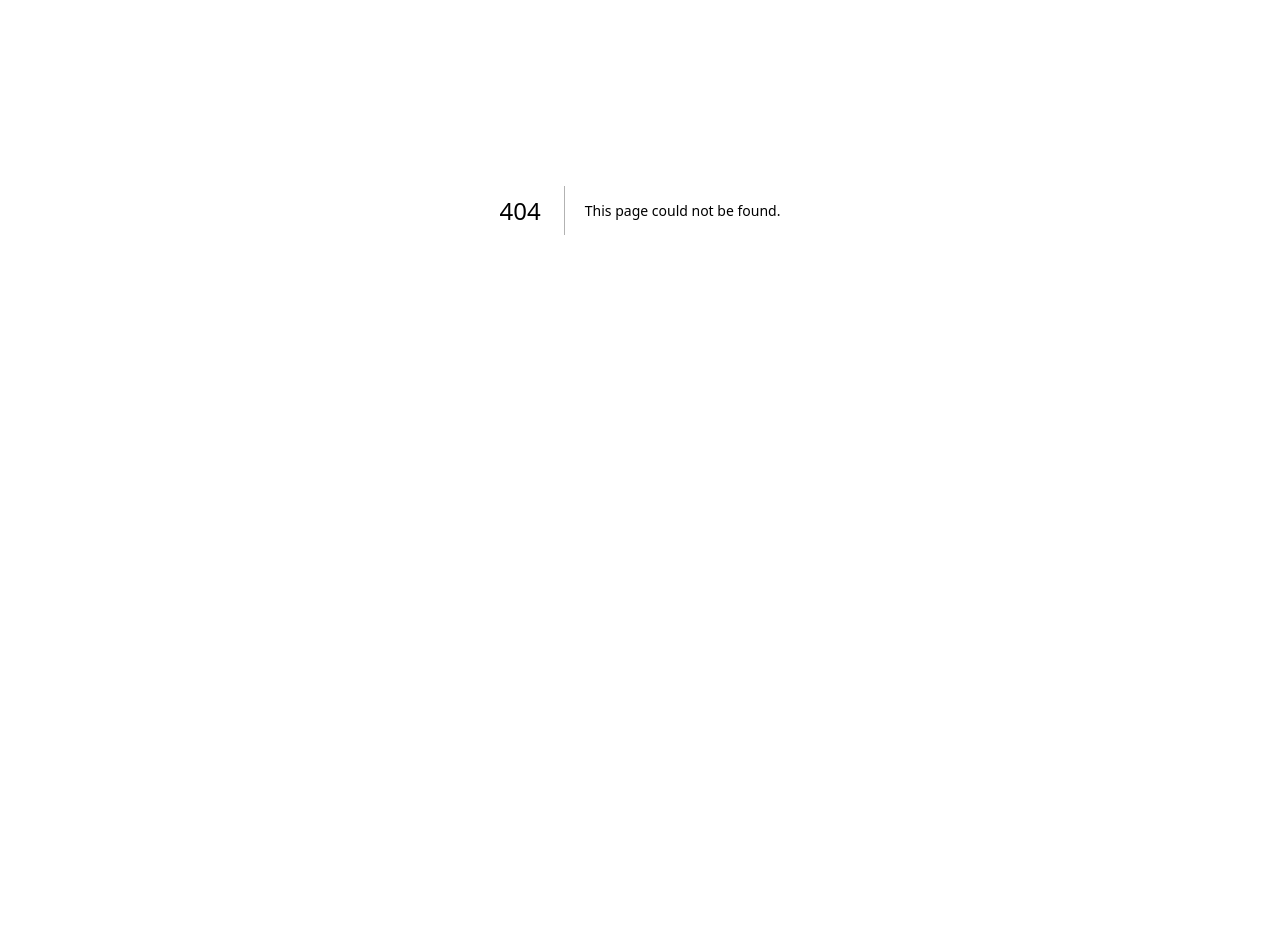
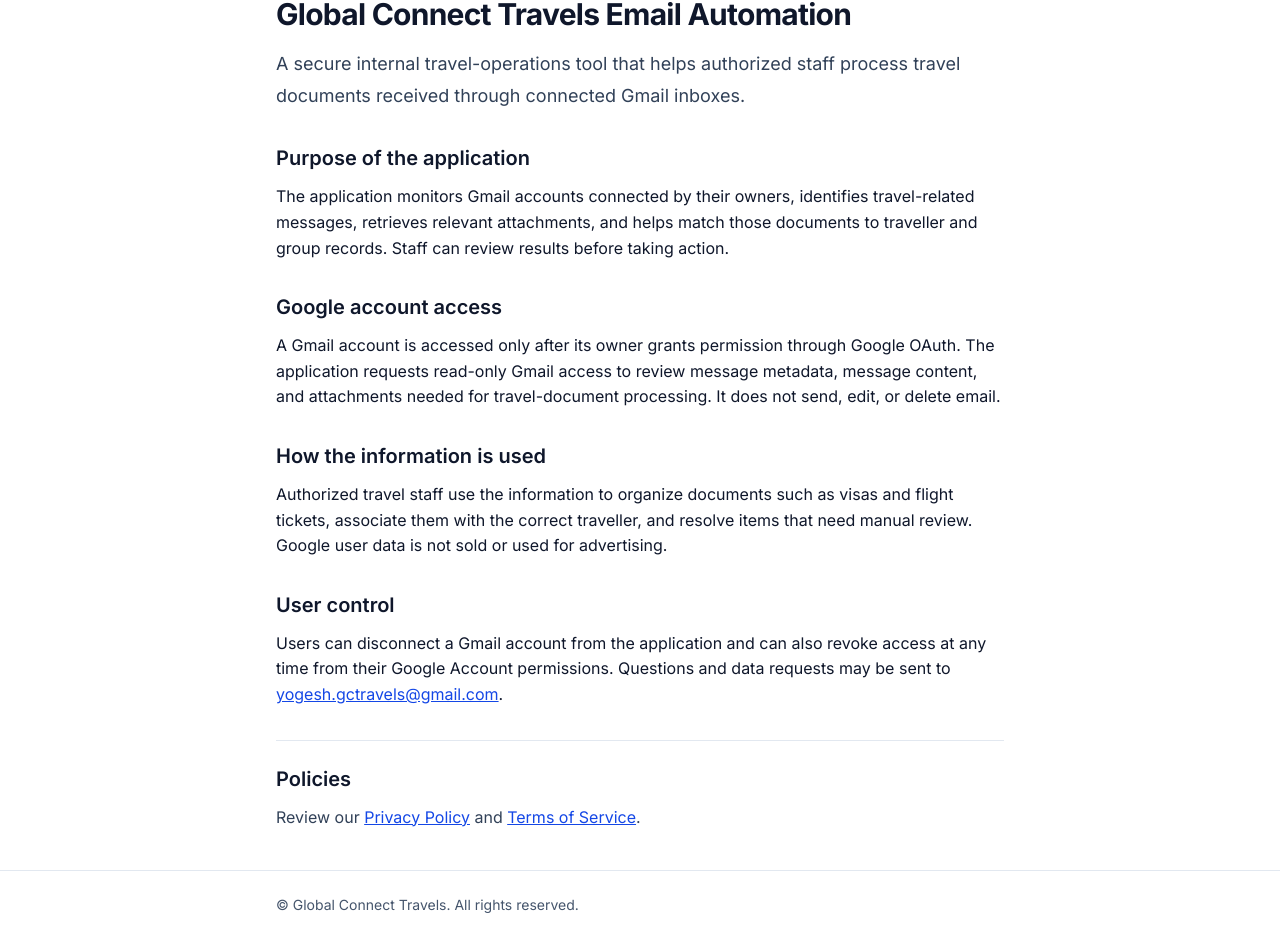
Before and after one commit to Cyphire2025/PassDetection, a Next.js app in the folder frontend/: page /email-automation in a window 1280 px wide. Before the commit this address had no page. Shown: the part 190-1129 px from the top of the page. Before the commit the page ends 800 px from the top, so only its background shows below. Built offline with nearby package versions, Linux system fonts and the light colour scheme.

Commit message:
Add public OAuth application homepage

```diff
--- /dev/null
+++ b/frontend/app/(legal)/email-automation/page.tsx
@@ -0,0 +1,93 @@
+import type { Metadata } from "next";
+import Link from "next/link";
+
+export const metadata: Metadata = {
+  title: "Global Connect Travels Email Automation",
+  description:
+    "Public information about the Global Connect Travels Email Automation application.",
+  robots: { index: true, follow: true },
+};
+
+export default function EmailAutomationPage() {
+  return (
+    <article className="space-y-8">
+      <div>
+        <p className="text-sm font-semibold uppercase tracking-wide text-blue-700">
+          Global Connect Travels
+        </p>
+        <h1 className="mt-2 text-3xl font-bold tracking-tight">
+          Global Connect Travels Email Automation
+        </h1>
+        <p className="mt-4 text-lg leading-8 text-slate-700">
+          A secure internal travel-operations tool that helps authorized staff
+          process travel documents received through connected Gmail inboxes.
+        </p>
+      </div>
+
+      <section className="space-y-3">
+        <h2 className="text-xl font-semibold">Purpose of the application</h2>
+        <p>
+          The application monitors Gmail accounts connected by their owners,
+          identifies travel-related messages, retrieves relevant attachments,
+          and helps match those documents to traveller and group records.
+          Staff can review results before taking action.
+        </p>
+      </section>
+
+      <section className="space-y-3">
+        <h2 className="text-xl font-semibold">Google account access</h2>
+        <p>
+          A Gmail account is accessed only after its owner grants permission
+          through Google OAuth. The application requests read-only Gmail access
+          to review message metadata, message content, and attachments needed
+          for travel-document processing. It does not send, edit, or delete
+          email.
+        </p>
+      </section>
+
+      <section className="space-y-3">
+        <h2 className="text-xl font-semibold">How the information is used</h2>
+        <p>
+          Authorized travel staff use the information to organize documents
+          such as visas and flight tickets, associate them with the correct
+          traveller, and resolve items that need manual review. Google user data
+          is not sold or used for advertising.
+        </p>
+      </section>
+
+      <section className="space-y-3">
+        <h2 className="text-xl font-semibold">User control</h2>
+        <p>
+          Users can disconnect a Gmail account from the application and can
+          also revoke access at any time from their Google Account permissions.
+          Questions and data requests may be sent to{" "}
+          <a
+            className="text-blue-700 underline"
+            href="mailto:yogesh.gctravels@gmail.com"
+          >
+            yogesh.gctravels@gmail.com
+          </a>
+          .
+        </p>
+      </section>
+
+      <section className="border-t border-slate-200 pt-6">
+        <h2 className="text-xl font-semibold">Policies</h2>
+        <p className="mt-3 text-slate-700">
+          Review our{" "}
+          <Link
+            className="text-blue-700 underline"
+            href={"/privacy-policy" as never}
+          >
+            Privacy Policy
+          </Link>{" "}
+          and{" "}
+          <Link className="text-blue-700 underline" href={"/terms" as never}>
+            Terms of Service
+          </Link>
+          .
+        </p>
+      </section>
+    </article>
+  );
+}
```
Also changed, not shown: 1 other file (tests, documents, lock files or other folders).
